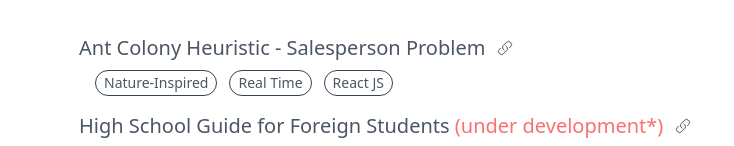
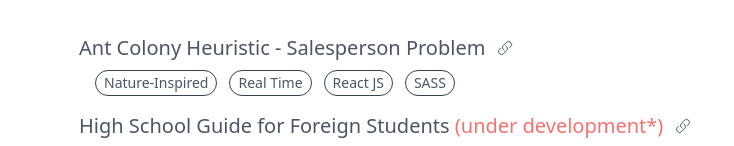
Before and after one commit to tadahiroueta/landing-page, a JavaScript app: page / in a window 1280 px wide. Shown: the part 186-332 px from the top of the page, without its empty margins (273-1007 px from the left). Built offline with nearby package versions, Linux system fonts and the light colour scheme.

Commit message:
added SASS to ant colony

```diff
--- a/src/App.js
+++ b/src/App.js
@@ -38,7 +38,7 @@
         <div className="space-y-8 text-gray-600 md:space-y-12">
           <a href="https://tadahiroueta.com/" className="text-xl">tadahiroueta.com</a>
           <div className="ml-5 space-y-4 text-base list-disc md:ml-12 md:text-xl">
-            <Link to="https://pheromones.tadahiroueta.com" topics={ ["Nature-Inspired", "Real Time", "React JS"] }>
+            <Link to="https://pheromones.tadahiroueta.com" topics={ ["Nature-Inspired", "Real Time", "React JS", "SASS"] }>
               Ant Colony Heuristic - Salesperson Problem
             </Link>
             <Link to="https://bridgeamerica.org/" topics={ ["MongoDB", "CrowdSourced", "React JS", "Tailwind CSS"] }>
```
